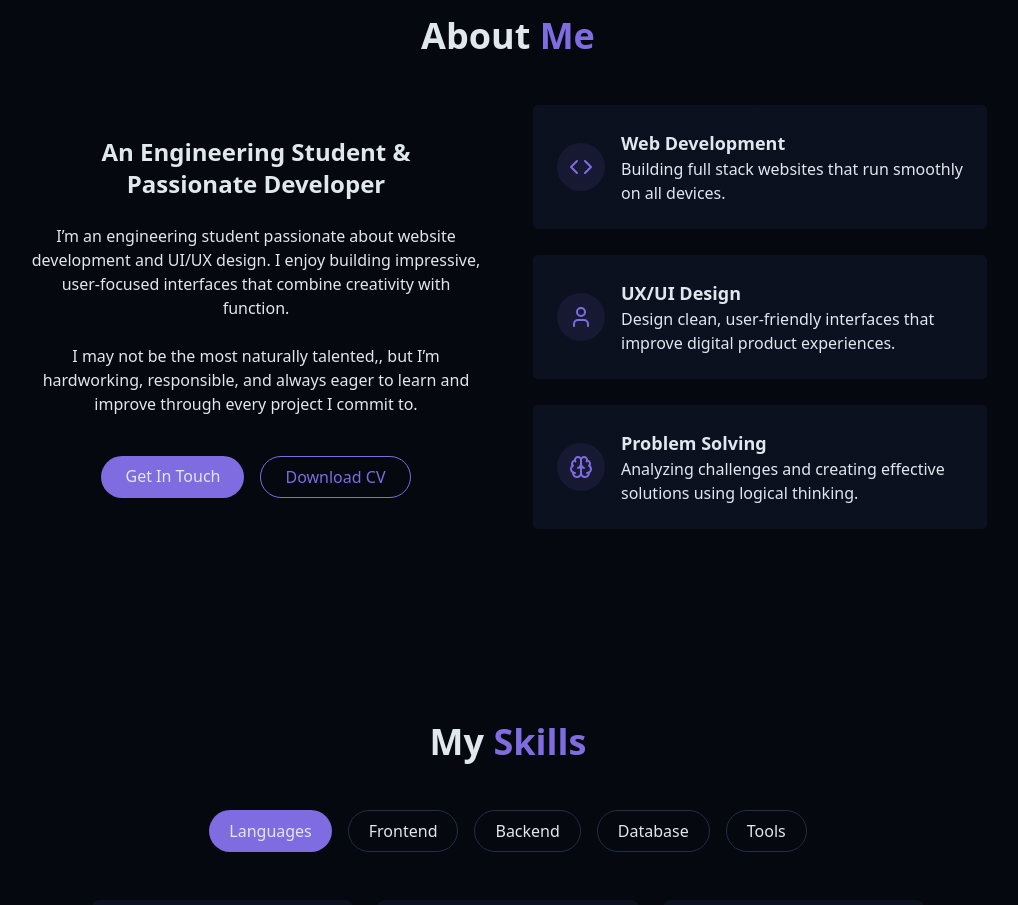
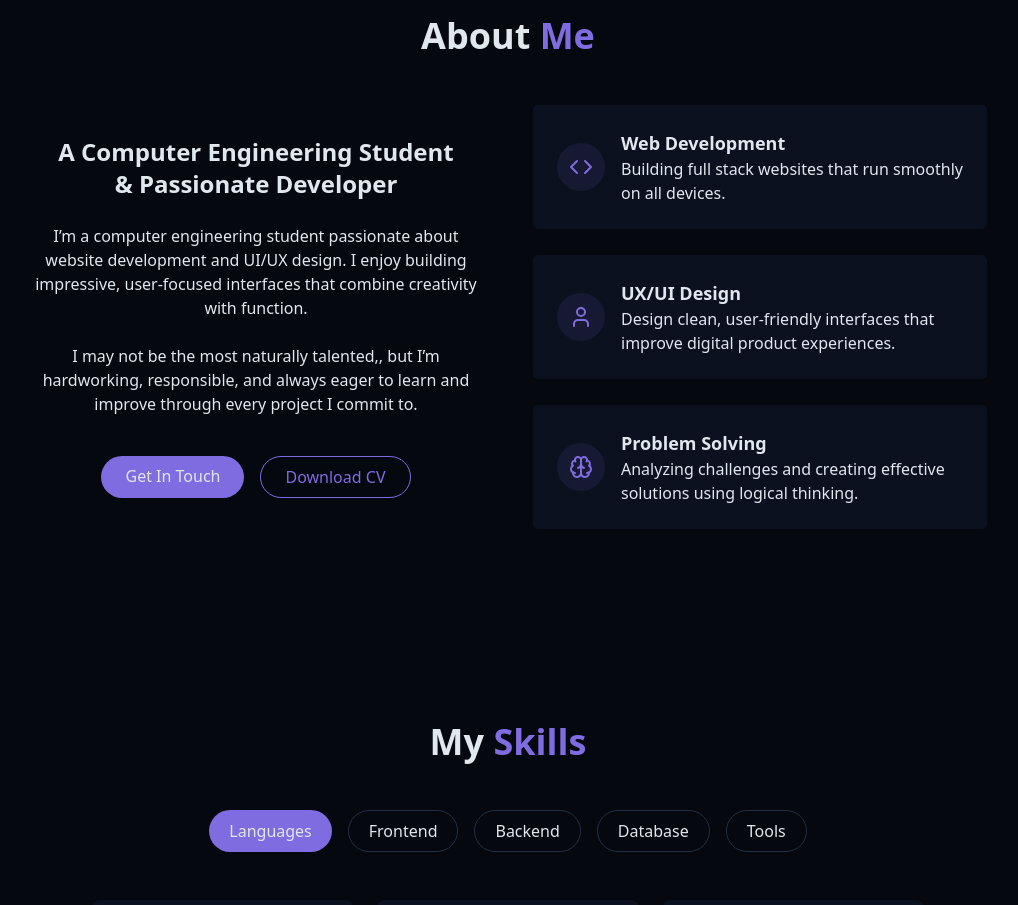
Before and after one commit to NatSilprasert/react-portfolio, a React (Vite) app: page / in a window 1280 px wide. Shown: the part 880-1785 px from the top of the page, without its empty margins (132-1150 px from the left). Built offline with nearby package versions, Linux system fonts and the light colour scheme.

Commit message:
Update AboutSection.jsx

```diff
--- a/src/components/AboutSection.jsx
+++ b/src/components/AboutSection.jsx
@@ -10,9 +10,9 @@ function AboutSection() {
 
                 <div className="grid grid-cols-1 md:grid-cols-2 gap-12 items-center">
                     <div className="space-y-6">
-                        <h3 className="text-2xl font-semibold">An Engineering Student & <br /> Passionate Developer</h3>
+                        <h3 className="text-2xl font-semibold">A Computer Engineering Student<br />& Passionate Developer</h3>
                         <p className="text-muted-foreground">
-                            I’m an engineering student passionate about website development and UI/UX design. I enjoy building impressive, user-focused interfaces that combine creativity with function.
+                            I’m a computer engineering student passionate about website development and UI/UX design. I enjoy building impressive, user-focused interfaces that combine creativity with function.
                         </p>
                         <p className="text-muted-foreground">
                             I may not be the most naturally talented,, but I’m hardworking, responsible, and always eager to learn and improve through every project I commit to.
```
